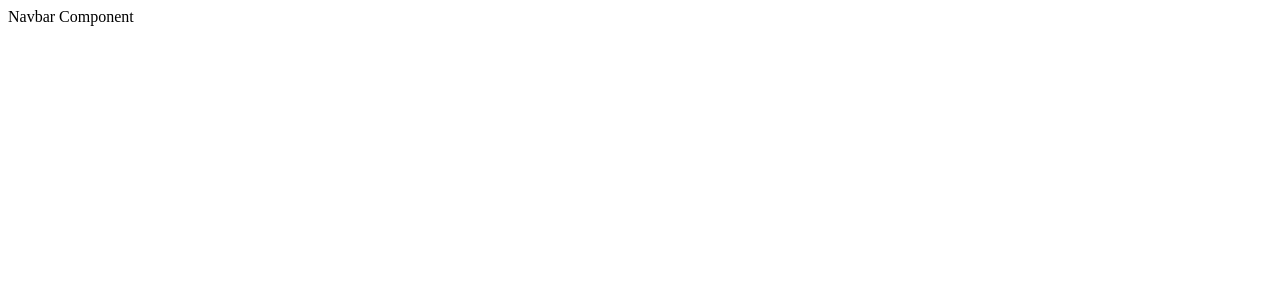
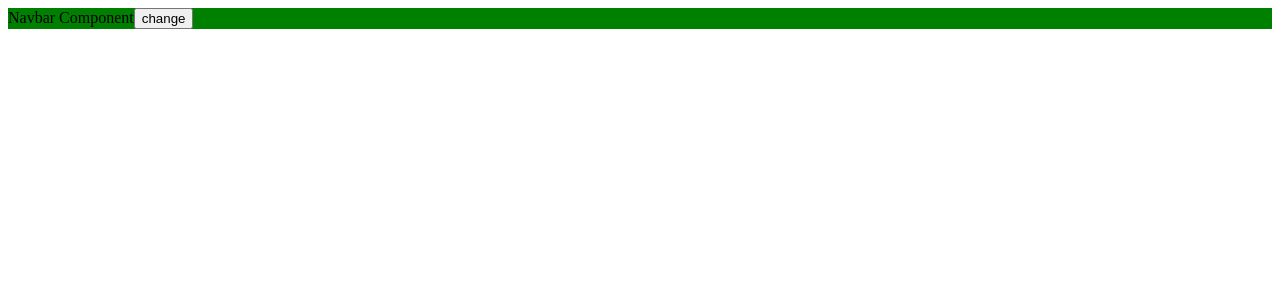
Before and after one commit to Danilll85/Crypto-Pulse-App, a React (Vite) app: page / in a window 1280 px wide. Shown: the top 300 px of the page. Built offline with nearby package versions, Linux system fonts and the light colour scheme.

Commit message:
add theme toggle

```diff
--- a/package.json
+++ b/package.json
@@ -10,6 +10,7 @@
     "preview": "vite preview"
   },
   "dependencies": {
+    "@reduxjs/toolkit": "^2.8.2",
     "eslint-plugin-import": "^2.31.0",
     "react": "^19.1.0",
     "react-dom": "^19.1.0",
--- a/src/app/App.tsx
+++ b/src/app/App.tsx
@@ -1,8 +1,13 @@
 import { RouterProvider } from "react-router-dom";
-import { routes } from "@app/providers/router/index"
+import { routes } from "@app/providers/router/index";
+import { ThemeProvider } from "@app/providers/theme/ThemeContext";
 
 function App() {
-  return <RouterProvider router={routes}></RouterProvider>;
+  return (
+    <ThemeProvider>
+      <RouterProvider router={routes}></RouterProvider>
+    </ThemeProvider>
+  );
 }
 
 export default App;
--- /dev/null
+++ b/src/app/providers/theme/ThemeContext.tsx
@@ -0,0 +1,19 @@
+import { useEffect, useReducer, type PropsWithChildren } from "react";
+import { Context, defaultState } from ".";
+import { reducer } from "./reducer";
+
+export const ThemeProvider = ({ children }: PropsWithChildren) => {
+  const [state, dispatch] = useReducer(reducer, null, () => {
+    const savedTheme = localStorage.getItem("theme");
+    if (savedTheme) {
+      return JSON.parse(savedTheme);
+    }
+    return defaultState;
+  });
+
+  useEffect(() => {
+    localStorage.setItem("theme", JSON.stringify(state));
+  }, [state]);
+
+  return <Context.Provider value={{ state, dispatch }}>{children}</Context.Provider>;
+};
--- /dev/null
+++ b/src/app/providers/theme/index.ts
@@ -0,0 +1,18 @@
+import { createContext, type SetStateAction, type Dispatch } from "react";
+import type { Action } from "./reducer";
+
+export type ContextState = {
+  theme: string;
+};
+
+type ContextType = {
+  state: ContextState;
+  dispatch: Dispatch<Action>;
+};
+
+export const defaultState: ContextState = { theme: "light" };
+
+export const Context = createContext<ContextType>({
+  state: defaultState,
+  dispatch: () => {},
+});
--- /dev/null
+++ b/src/app/providers/theme/reducer.ts
@@ -0,0 +1,10 @@
+import type { ContextState } from ".";
+
+export type Action = { type: "CHANGE_THEME" };
+
+export const reducer = (state: ContextState, action: Action) => {
+  if (action.type === "CHANGE_THEME") {
+    return { ...state, theme: state.theme === "light" ? "dark" : "light" };
+  }
+  return state;
+};
--- a/src/shared/ui/navbar/Navbar.tsx
+++ b/src/shared/ui/navbar/Navbar.tsx
@@ -1,3 +1,23 @@
+import { Context } from "@app/providers/theme";
+import { useContext, useEffect } from "react";
+import { NavbarWrapper } from "./styles";
+
 export const Navbar = () => {
-  return <>Navbar Component</>;
+  const context = useContext(Context);
+
+  useEffect(() => {
+    console.log(context.state.theme);
+  }, [context.state.theme]);
+
+  const handleChangeTheme = () => {
+    console.log(context.state.theme);
+    context.dispatch({ type: "CHANGE_THEME" });
+  };
+
+  return (
+    <NavbarWrapper $theme={context.state.theme}>
+      Navbar Component
+      <button onClick={handleChangeTheme}>change</button>
+    </NavbarWrapper>
+  );
 };
--- a/src/shared/ui/navbar/styles.ts
+++ b/src/shared/ui/navbar/styles.ts
@@ -0,0 +1,7 @@
+import styled from "styled-components";
+
+const NavbarWrapper = styled.div<{$theme: string}>`
+  background: ${({ $theme }) => ($theme === "light" ? "green" : "orange")};
+`;
+
+export { NavbarWrapper };
```
Also changed, not shown: 1 other file (tests, documents, lock files or other folders).
